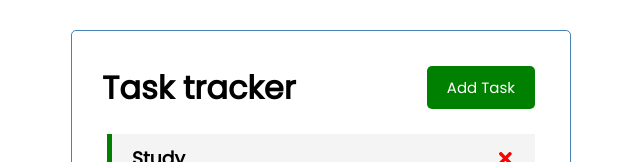
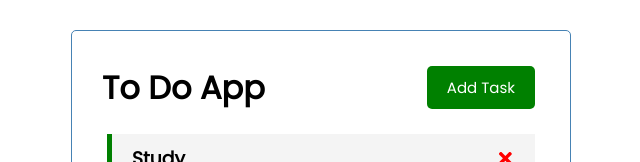
Before and after one commit to yusseef/React-todo-app, a React (Create React App) app: page / in a window 1280 px wide. Shown: the top 162 px of the page, without its empty margins (319-959 px from the left). Built offline with nearby package versions, Linux system fonts and the light colour scheme.

Commit message:
Update App.js

```diff
--- a/src/App.js
+++ b/src/App.js
@@ -46,7 +46,7 @@
   return (
     <div className='container'>
 
-    <Header title='Task tracker' onAdd={() => setShowAddTask(!showAddTask)} showadd = {showAddTask}/>
+    <Header title='To Do App' onAdd={() => setShowAddTask(!showAddTask)} showadd = {showAddTask}/>
     {showAddTask &&  <AddTask onAdd= {addTask} />}
     {tasks.length > 0 ?<Tasks tasks={ tasks } onDelete={DeleteTask} onToggle={togglereminder} />: 'No tasks to show'}
     </div>
```
